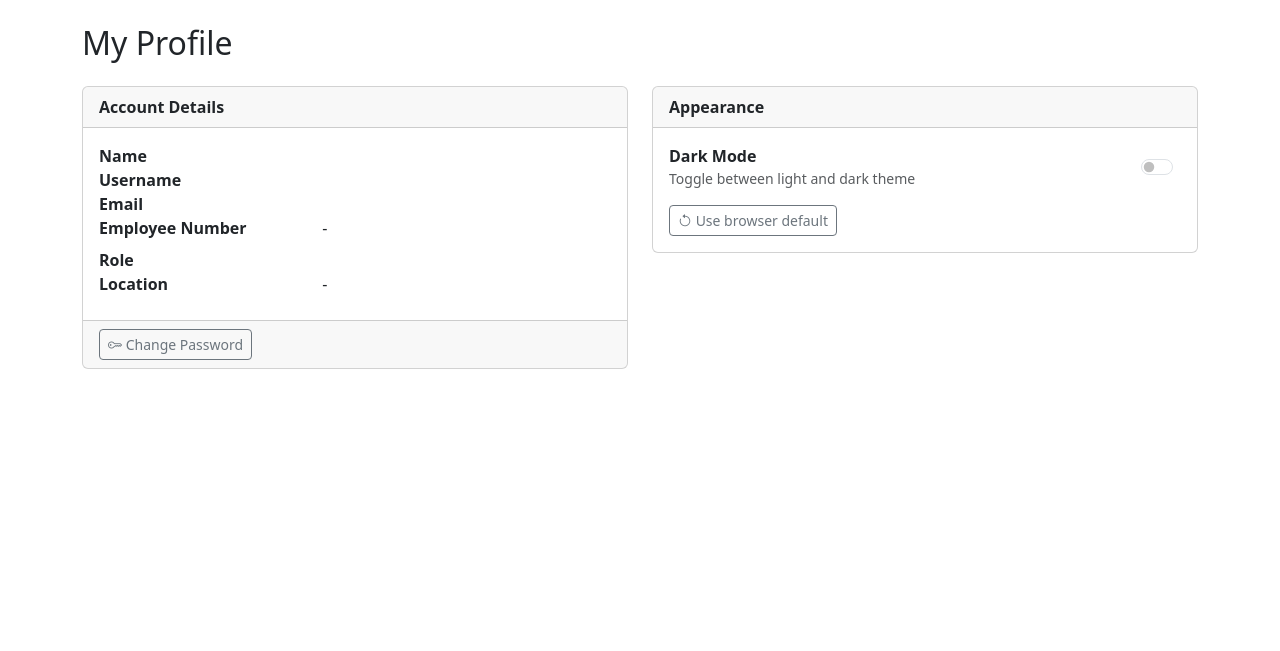
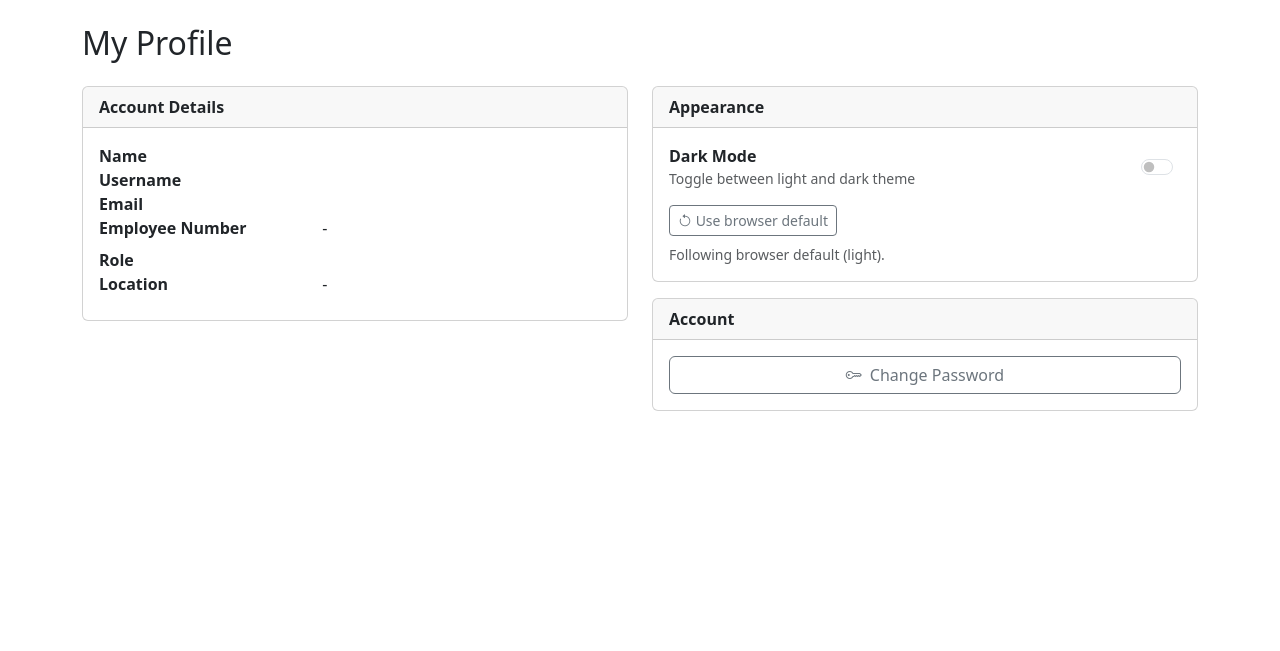
Before and after one commit to Luke-Best-AA/fleet-management, a FastAPI app: template app/templates/auth/profile.html in a window 1280 px wide. Shown: the part 56-707 px from the top of the page. Run offline with FastAPI, Linux system fonts and the light colour scheme; the template is opened without the code that fills it, so the values that code supplies are empty; some libraries are stand-ins or nearby versions.

Commit message:
feat: improve profile page — edit options, dark mode info text, early theme script to prevent flash

```diff
--- a/app/static/js/app.js
+++ b/app/static/js/app.js
@@ -34,6 +34,7 @@ document.addEventListener('DOMContentLoaded', function() {
             var theme = this.checked ? 'dark' : 'light';
             localStorage.setItem('theme', theme);
             applyTheme(theme);
+            updateBrowserInfo();
         });
     }
 
@@ -44,6 +45,23 @@ document.addEventListener('DOMContentLoaded', function() {
             localStorage.removeItem('theme');
             var mq = window.matchMedia('(prefers-color-scheme: dark)');
             applyTheme(mq.matches ? 'dark' : 'light');
+            updateBrowserInfo();
         });
     }
+
+    // Show browser default on profile page
+    function updateBrowserInfo() {
+        var info = document.getElementById('browserThemeInfo');
+        if (info) {
+            var browserDark = window.matchMedia('(prefers-color-scheme: dark)').matches;
+            var stored = localStorage.getItem('theme');
+            var browserLabel = browserDark ? 'dark' : 'light';
+            if (stored) {
+                info.textContent = 'Using manual override (' + stored + '). Browser default is ' + browserLabel + '.';
+            } else {
+                info.textContent = 'Following browser default (' + browserLabel + ').';
+            }
+        }
+    }
+    updateBrowserInfo();
 });
--- a/app/templates/auth/profile.html
+++ b/app/templates/auth/profile.html
@@ -28,9 +28,6 @@
                     <dd class="col-sm-7">{{ profile.location.name if profile.location else '-' }}</dd>
                 </dl>
             </div>
-            <div class="card-footer">
-                <a href="/auth/change-password" class="btn btn-sm btn-outline-secondary"><i class="bi bi-key"></i> Change Password</a>
-            </div>
         </div>
     </div>
 
@@ -50,6 +47,14 @@
                 <button type="button" id="themeReset" class="btn btn-sm btn-outline-secondary">
                     <i class="bi bi-arrow-counterclockwise"></i> Use browser default
                 </button>
+                <div class="text-muted small mt-2" id="browserThemeInfo"></div>
+            </div>
+        </div>
+
+        <div class="card mt-3">
+            <div class="card-header">Account</div>
+            <div class="card-body d-grid gap-2">
+                <a href="/auth/change-password" class="btn btn-outline-secondary"><i class="bi bi-key me-2"></i>Change Password</a>
             </div>
         </div>
     </div>
--- a/app/templates/base.html
+++ b/app/templates/base.html
@@ -3,6 +3,14 @@
 <head>
     <meta charset="UTF-8">
     <meta name="viewport" content="width=device-width, initial-scale=1.0">
+    <script>
+        // Apply theme before first paint to avoid flash
+        (function() {
+            var t = localStorage.getItem('theme');
+            if (!t) t = window.matchMedia('(prefers-color-scheme: dark)').matches ? 'dark' : 'light';
+            document.documentElement.setAttribute('data-bs-theme', t);
+        })();
+    </script>
     <title>{% block title %}Fleet Management{% endblock %}</title>
     <link href="/static/vendor/css/bootstrap.min.css" rel="stylesheet">
     <link href="/static/vendor/css/bootstrap-icons.min.css" rel="stylesheet">
```
